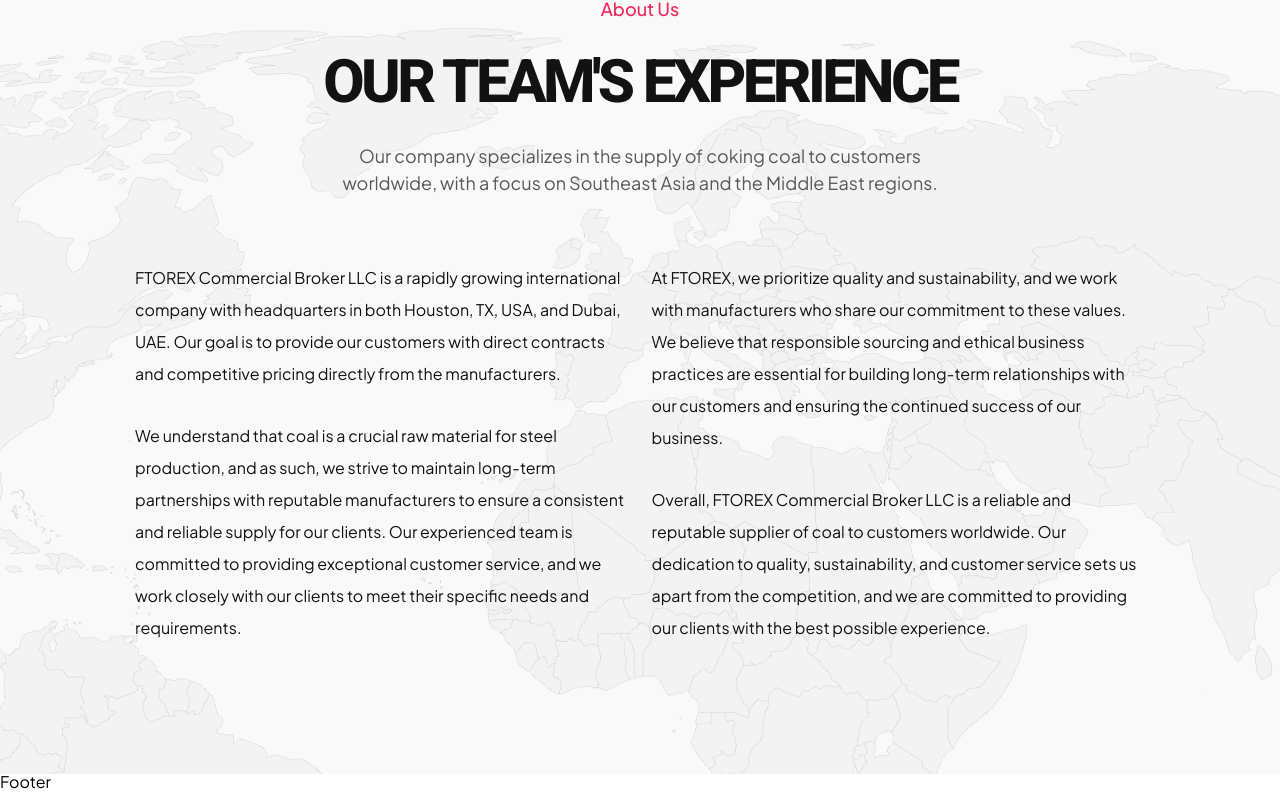
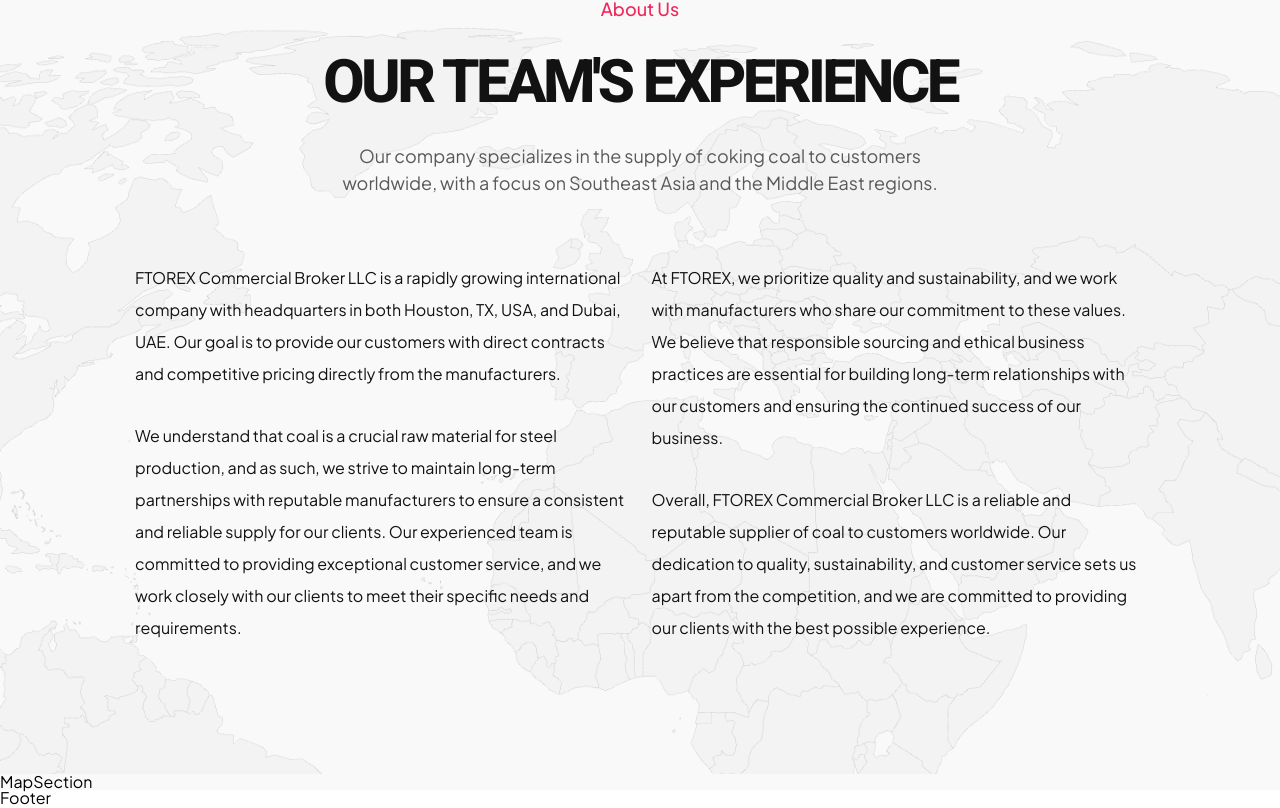
Before and after one commit to RomanKoriachko/ftorex, a React (Create React App) app: page / in a window 1280 px wide. Shown: the part 3056-3864 px from the top of the page. Built offline with nearby package versions, Linux system fonts and the light colour scheme.

Commit message:
fix ServicesSection width

```diff
--- /dev/null
+++ b/src/components/MapSection/MapSection.js
@@ -0,0 +1,8 @@
+import React from 'react'
+import './MapSection.scss'
+
+const MapSection = () => {
+    return <div>MapSection</div>
+}
+
+export default MapSection
--- a/src/components/ServicesSection/ServicesSection.js
+++ b/src/components/ServicesSection/ServicesSection.js
@@ -1,9 +1,12 @@
-import React from 'react'
+import React, { useState } from 'react'
 import './ServicesSection.scss'
 
 const ServicesSection = () => {
-    console.log((window.innerWidth - 1330) / 2)
-    const width = (window.innerWidth - 1330) / 2 + 1300
+    const [width, setWidth] = useState((window.innerWidth - 1330) / 2 + 1300)
+
+    window.addEventListener('resize', function () {
+        setWidth((window.innerWidth - 1330) / 2 + 1300)
+    })
 
     return (
         <section className="services-section">
--- a/src/container/Main/Main.js
+++ b/src/container/Main/Main.js
@@ -5,6 +5,7 @@
 import ProductsSection from '../../components/ProductsSection/ProductsSection'
 import ServicesSection from '../../components/ServicesSection/ServicesSection'
 import AboutUsSection from '../../components/AboutUsSection/AboutUsSection'
+import MapSection from '../../components/MapSection/MapSection'
 
 const Main = () => {
     return (
@@ -14,6 +15,7 @@
             <IndicatorsSection />
             <ServicesSection />
             <AboutUsSection />
+            <MapSection />
         </main>
     )
 }
```
Also changed, not shown: src/components/MapSection/MapSection.scss (added).
